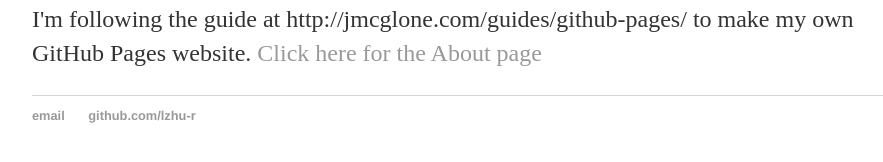
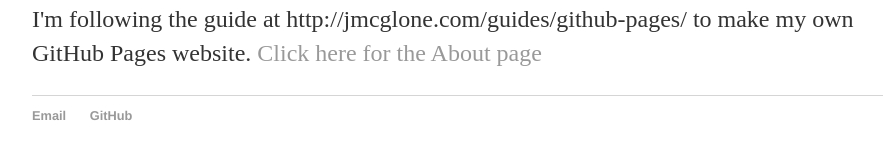
Before and after one commit to lzhu-r/jekyll_blog, a Jekyll site: the page built from index.html, in a window 1280 px wide. Shown: the part 194-356 px from the top of the page, without its empty margins (160-1043 px from the left). Built offline with Jekyll 4.4.1, drawn with Linux system fonts in a browser that asks for light colours.

Commit message:
Minor changes to footer

```diff
--- a/_layouts/default.html
+++ b/_layouts/default.html
@@ -15,12 +15,12 @@
     		</ul>
 		</nav>
 		<div class="container">
-       {{ content }}
+        {{ content }}
 		</div><!-- /.container -->
 		<footer>
     		<ul>
-        		<li><a href="mailto:liang.zhu23@gmail.com">email</a></li>
-        		<li><a href="https://github.com/lzhu-r/">github.com/lzhu-r</a></li>
+        		<li><a href="mailto:liang.zhu23@gmail.com">Email</a></li>
+        		<li><a href="https://github.com/lzhu-r/">GitHub</a></li>
 			</ul>
 		</footer>
 	</body>
```
